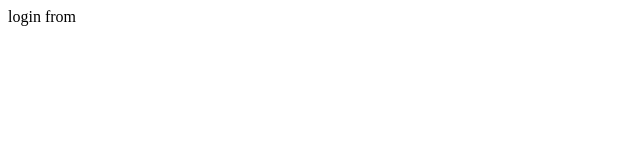
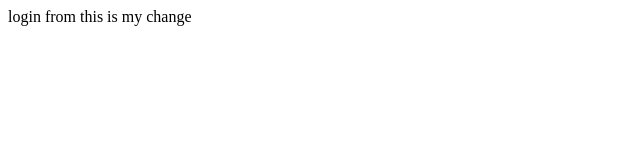
Before and after one commit to firstnametang/homework, a plain HTML site: page login.html in a window 1280 px wide. Shown: the whole page, without its empty margins (0-640 px from the left). Drawn offline with Linux system fonts and the light colour scheme.

Commit message:
login.html

```diff
--- a/login.html
+++ b/login.html
@@ -6,6 +6,6 @@
 </head>
 <body>
 <body>
-	login from
+	login from  this is my change
 </body>
 </html>
```
